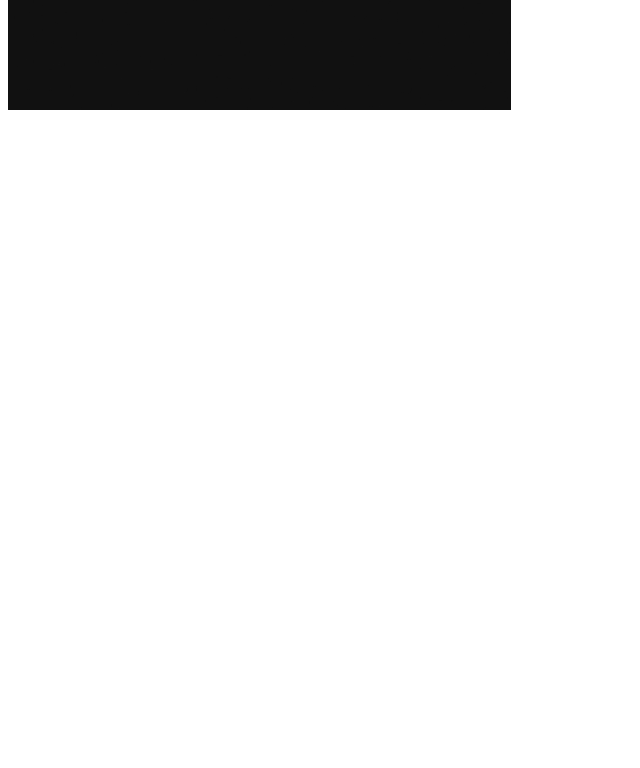
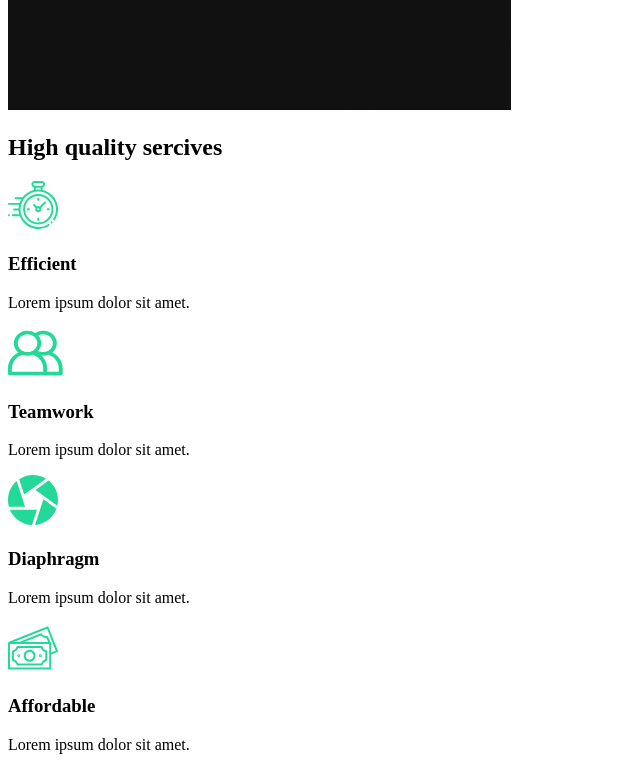
Before and after one commit to SelimFree/capture, a React (Vite) app: page / in a window 1280 px wide. Shown: the part 860-1628 px from the top of the page, without its empty margins (0-640 px from the left). Before the commit the page ends 982 px from the top, so only its background shows below. Built offline with nearby package versions, Linux system fonts and the light colour scheme.

Commit message:
made secvices section layout

```diff
--- a/src/components/AboutSection.jsx
+++ b/src/components/AboutSection.jsx
@@ -3,7 +3,7 @@ import home1 from "../assets/home1.png"
 function AboutSection() {
     return (
         <div className="AboutSection">
-            <div className="desctiption">
+            <div className="description">
                 <div className="hide">
                     <h2>We work to make</h2>
                 </div>
--- /dev/null
+++ b/src/components/ServicesSection.jsx
@@ -0,0 +1,50 @@
+//Import icons
+import clock from "../assets/clock.svg"
+import diaphragm from "../assets/diaphragm.svg"
+import money from "../assets/money.svg"
+import teamwork from "../assets/teamwork.svg"
+import home2 from "../assets/home2.png"
+
+function SecvicesSection() {
+    return (
+        <div className="SecvicesSection">
+            <div className="description">
+                <h2>High <span>quality</span> sercives</h2>
+                <div className="cards">
+                    <div className="card">
+                        <div className="icon">
+                            <img src={clock} />
+                            <h3>Efficient</h3>
+                        </div>
+                        <p>Lorem ipsum dolor sit amet.</p>
+                    </div>
+                    <div className="card">
+                        <div className="icon">
+                            <img src={teamwork} />
+                            <h3>Teamwork</h3>
+                        </div>
+                        <p>Lorem ipsum dolor sit amet.</p>
+                    </div>
+                    <div className="card">
+                        <div className="icon">
+                            <img src={diaphragm} />
+                            <h3>Diaphragm</h3>
+                        </div>
+                        <p>Lorem ipsum dolor sit amet.</p>
+                    </div>
+                    <div className="card">
+                        <div className="icon">
+                            <img src={money} />
+                            <h3>Affordable</h3>
+                        </div>
+                        <p>Lorem ipsum dolor sit amet.</p>
+                    </div>
+                </div>
+            </div>
+            <div className="image">
+                <img src={home2}/>
+            </div>
+        </div>
+    )
+}
+export default SecvicesSection;
--- a/src/pages/AboutUs.jsx
+++ b/src/pages/AboutUs.jsx
@@ -1,8 +1,11 @@
 import AboutSection from "../components/AboutSection"
-
+import SecvicesSection from "../components/ServicesSection";
 function AboutUs() {
     return (
-        <AboutSection />
+        <div className="AboutUs">
+            <AboutSection />
+            <SecvicesSection />
+        </div>
     )
 }
 
```
